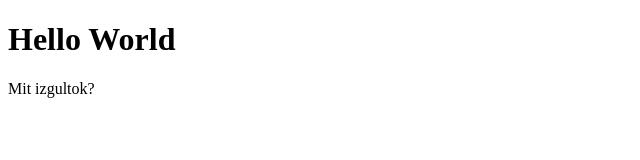
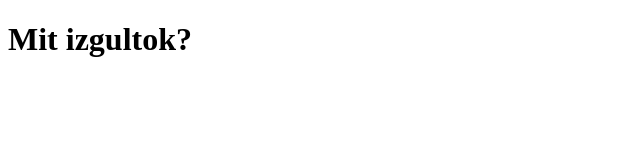
Before and after one commit to arpixo/arpixo.github.io, a plain HTML site: page index.html in a window 1280 px wide. Shown: the whole page, without its empty margins (0-640 px from the left). Drawn offline with Linux system fonts and the light colour scheme.

Commit message:
Update index.html

```diff
--- a/index.html
+++ b/index.html
@@ -1,7 +1,6 @@
 <!DOCTYPE html>
 <html>
 <body>
-<h1>Hello World</h1>
-<p>Mit izgultok?</p>
+<h1>Mit izgultok?</h1>
 </body>
 </html>
```
